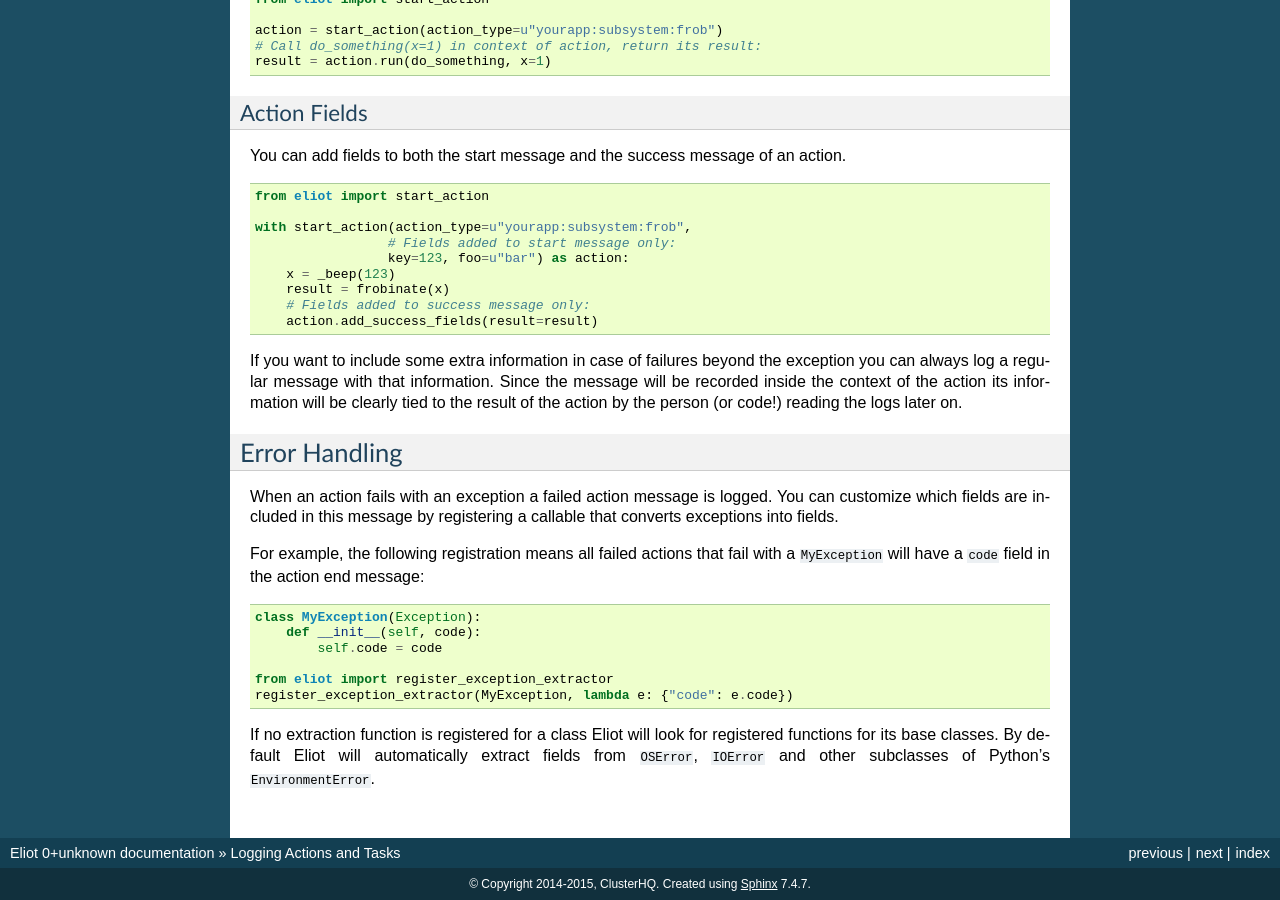
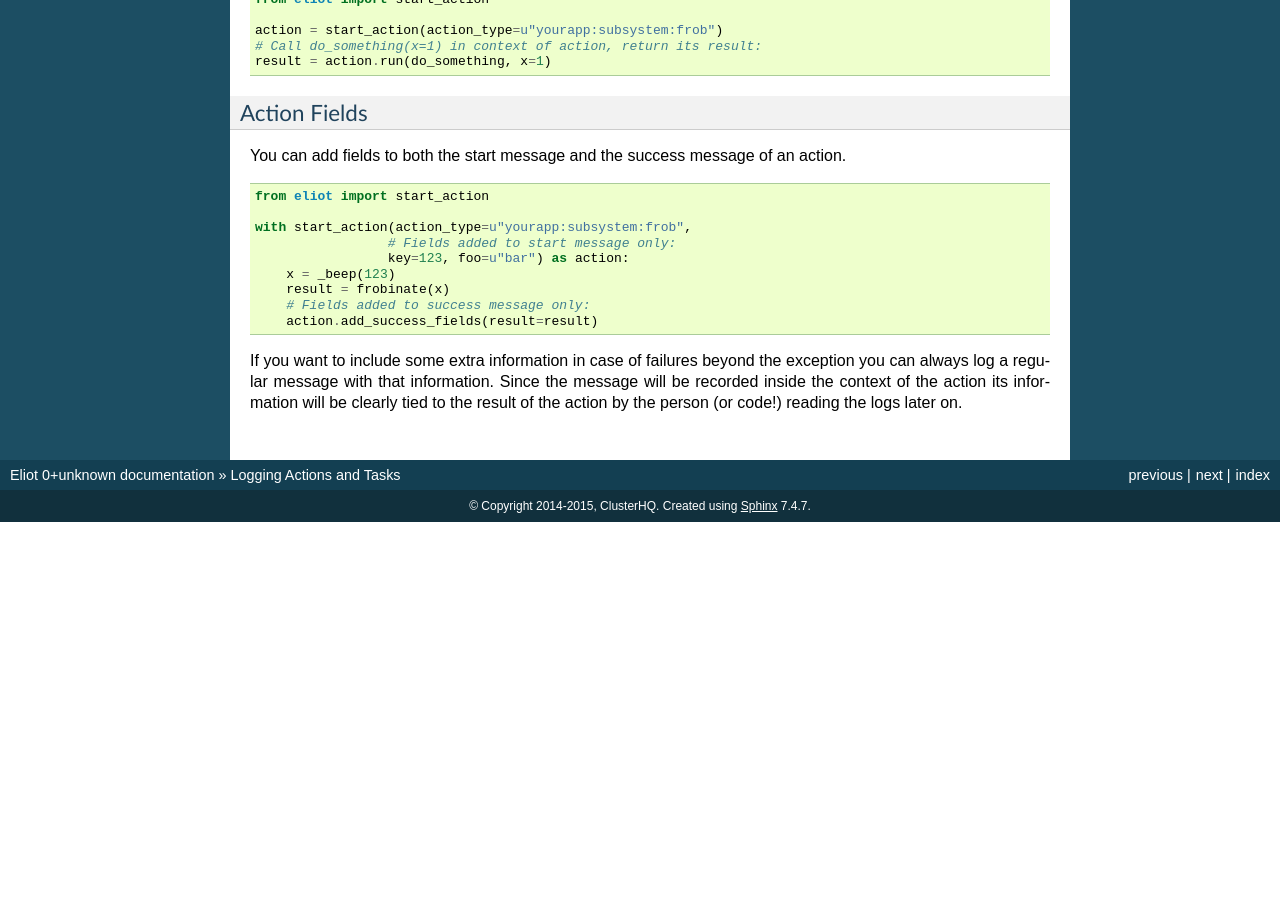
Before and after one commit to itamarst/eliot, a Sphinx documentation site: the page built from docs/source/actions.rst, in a window 1280 px wide and 900 px high, scrolled down 1945 px. Built offline with Sphinx 7.4.7, drawn with Linux system fonts in a browser that asks for light colours; after the commit the page ends 2467 px from its top, so only the background shows below that; some of the changed text lies outside the part shown.

Commit message:
Move traceback and exception extraction docs into a separate page in the docs.

```diff
--- a/docs/source/actions.rst
+++ b/docs/source/actions.rst
@@ -140,26 +140,3 @@ You can add fields to both the start message and the success message of an actio
 
 If you want to include some extra information in case of failures beyond the exception you can always log a regular message with that information.
 Since the message will be recorded inside the context of the action its information will be clearly tied to the result of the action by the person (or code!) reading the logs later on.
-
-
-.. _extract errors:
-
-Error Handling
---------------
-
-When an action fails with an exception a failed action message is logged.
-You can customize which fields are included in this message by registering a callable that converts exceptions into fields.
-
-For example, the following registration means all failed actions that fail with a ``MyException`` will have a ``code`` field in the action end message:
-
-.. code-block:: python
-
-   class MyException(Exception):
-       def __init__(self, code):
-           self.code = code
-
-   from eliot import register_exception_extractor
-   register_exception_extractor(MyException, lambda e: {"code": e.code})
-
-If no extraction function is registered for a class Eliot will look for registered functions for its base classes.
-By default Eliot will automatically extract fields from ``OSError``, ``IOError`` and other subclasses of Python's ``EnvironmentError``.
--- a/docs/source/index.rst
+++ b/docs/source/index.rst
@@ -31,6 +31,7 @@ Contents:
    messages
    output
    actions
+   errors
    threads
    types
    types-testing
```
Also changed, not shown: docs/source/errors.rst (added, +45 -0 lines), docs/source/messages.rst (+0 -18 lines).
